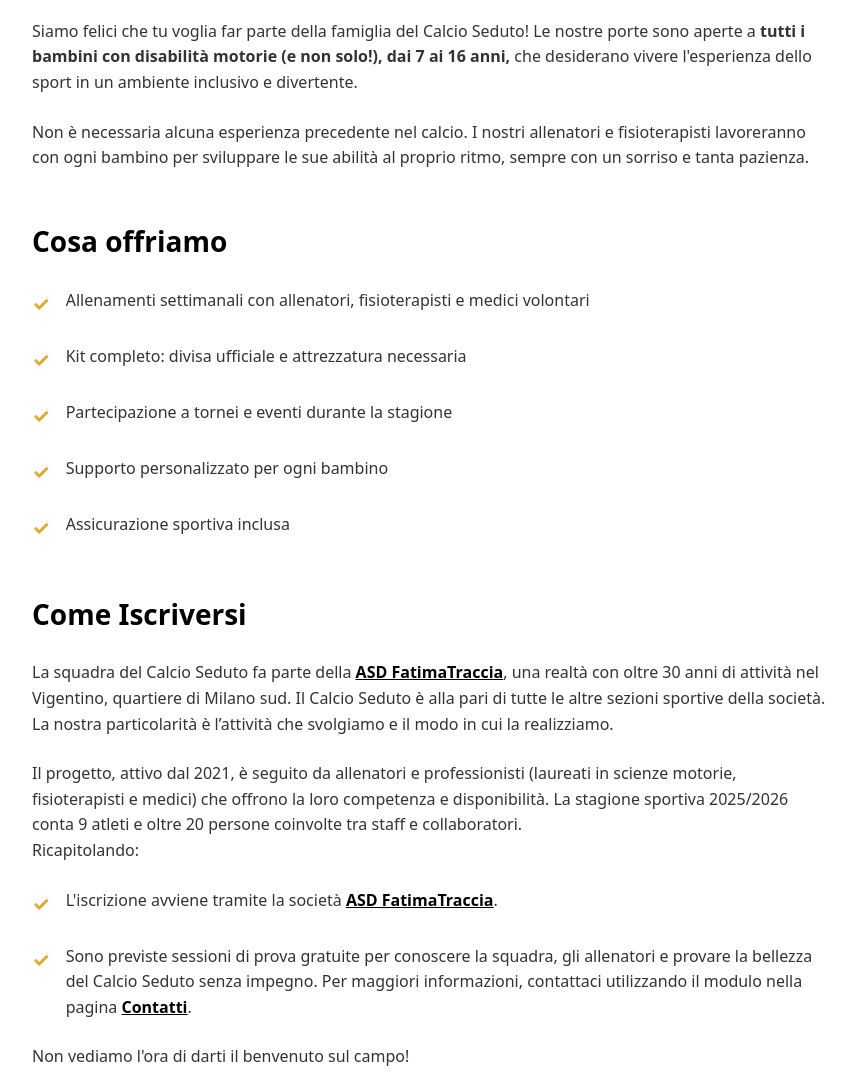
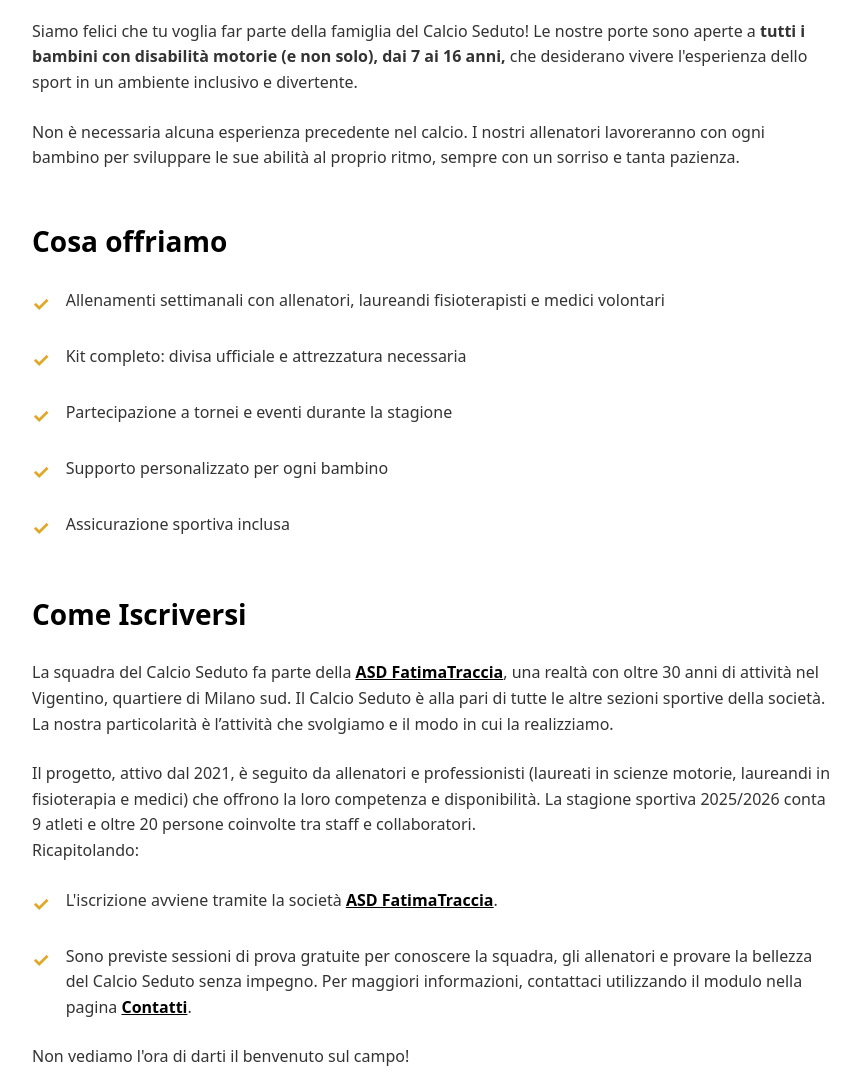
Before and after one commit to Balluppino/CalcioSeduto-website, a plain HTML site: page iscrivi.html in a window 1280 px wide. Shown: the part 220-1293 px from the top of the page, without its empty margins (208-1068 px from the left). Drawn offline with Linux system fonts and the light colour scheme.

Commit message:
Add files via upload

```diff
--- a/iscrivi.html
+++ b/iscrivi.html
@@ -89,12 +89,12 @@
                 <div class="join__intro">
                     <p class="join__text">
                         Siamo felici che tu voglia far parte della famiglia del Calcio Seduto!
-                        Le nostre porte sono aperte a <strong>tutti i bambini con disabilità motorie (e non solo!),
+                        Le nostre porte sono aperte a <strong>tutti i bambini con disabilità motorie (e non solo),
                         dai 7 ai 16 anni,</strong> che desiderano vivere l'esperienza dello sport in un ambiente inclusivo e divertente.
                     </p>
                     <p class="join__text">
                         Non è necessaria alcuna esperienza precedente nel calcio. I nostri
-                        allenatori e fisioterapisti lavoreranno con ogni bambino per sviluppare
+                        allenatori lavoreranno con ogni bambino per sviluppare
                         le sue abilità al proprio ritmo, sempre con un sorriso e tanta
                         pazienza.
                     </p>
@@ -105,7 +105,7 @@
                     <ul class="join__list">
                         <li class="join__list-item">
                             <span class="join__list-icon">✓</span>
-                            Allenamenti settimanali con allenatori, fisioterapisti e medici volontari
+                            Allenamenti settimanali con allenatori, laureandi fisioterapisti e medici volontari
                         </li>
                         <li class="join__list-item">
                             <span class="join__list-icon">✓</span>
@@ -134,7 +134,7 @@
                     Il Calcio Seduto è alla pari di tutte le altre sezioni sportive della società. La nostra particolarità è l’attività che svolgiamo e il modo in cui la realizziamo.
                     </p>
                     <p class="join__text">
-                    Il progetto, attivo dal 2021, è seguito da allenatori e professionisti (laureati in scienze motorie, fisioterapisti e medici) che offrono la loro competenza e disponibilità.
+                    Il progetto, attivo dal 2021, è seguito da allenatori e professionisti (laureati in scienze motorie, laureandi in fisioterapia e medici) che offrono la loro competenza e disponibilità.
                     La stagione sportiva 2025/2026 conta 9 atleti e oltre 20 persone coinvolte tra staff e collaboratori.
                     <br>
                     Ricapitolando:
```
